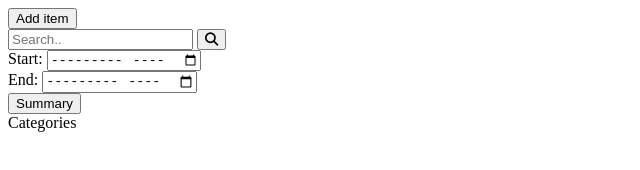
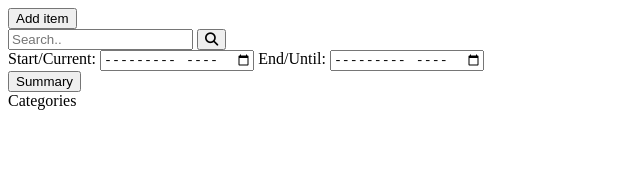
Before and after one commit to JasGdev/odin-to-do-list, a website: page src/template.html in a window 1280 px wide. Shown: the whole page, without its empty margins (0-640 px from the left). Drawn offline with Linux system fonts and the light colour scheme.

Commit message:
Change Month select UI

```diff
--- a/src/styles/sidebar.css
+++ b/src/styles/sidebar.css
@@ -55,22 +55,18 @@ form {
 
 /* Month Select */
 .MonthSelect {
-    display: flex;
-    justify-content: space-evenly;
+    display: grid;
     gap: 10px;
+    grid-template-columns: 1fr 3fr;
 }
 
-.MonthSelect form{
-    display: grid;
-    grid-template-columns: 2fr 7fr;
-}
-
-.MonthSelect label {
+.MonthSelect label{
     background-color: rgb(182, 182, 182);
     padding: 0px 10px;
     width: 100%;
     /* font-size: 12px; */
-    align-items: center;
+
+    grid-column: 1/2;
 }
 
 .MonthSelect input{
@@ -78,6 +74,7 @@ form {
     outline: none;
     border: none;
     padding-left: 20px;
+    grid-column: 2/3;
     /* width: 90%; */
     /* font-size: 12px; */
 
--- a/src/template.html
+++ b/src/template.html
@@ -35,16 +35,16 @@
                     </form>
                 </div>
                 <div class="MonthSelect">
-                    <form class="startMonthSelect" action="#">
-                        <label for="startMonthSelect">Start:</label>
+
+                        <label for="startMonthSelect">Start/Current:</label>
                         <input type="month" name="startMonthSelect" value=>
 
-                    </form>
-                    <form class="endMonthSelect" action="#">
-                        <label for="endMonthSelect">End:</label>
+
+
+                        <label for="endMonthSelect">End/Until:</label>
                         <input type="month" name="endMonthSelect" value=>
 
-                    </form>
+
                 </div>
 
 
```
Also changed, not shown: src/controllers/inputController.js (+14 -0 lines).
